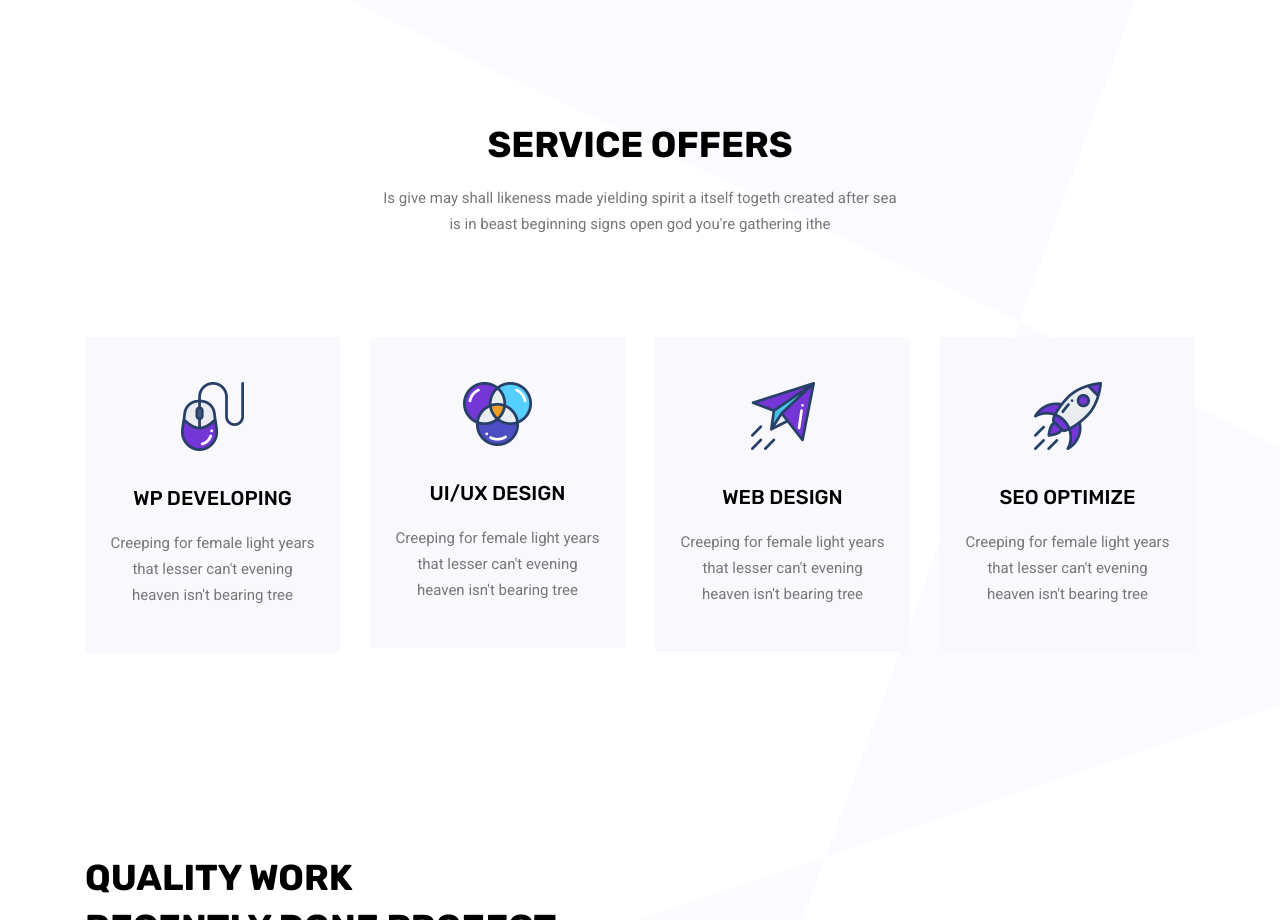
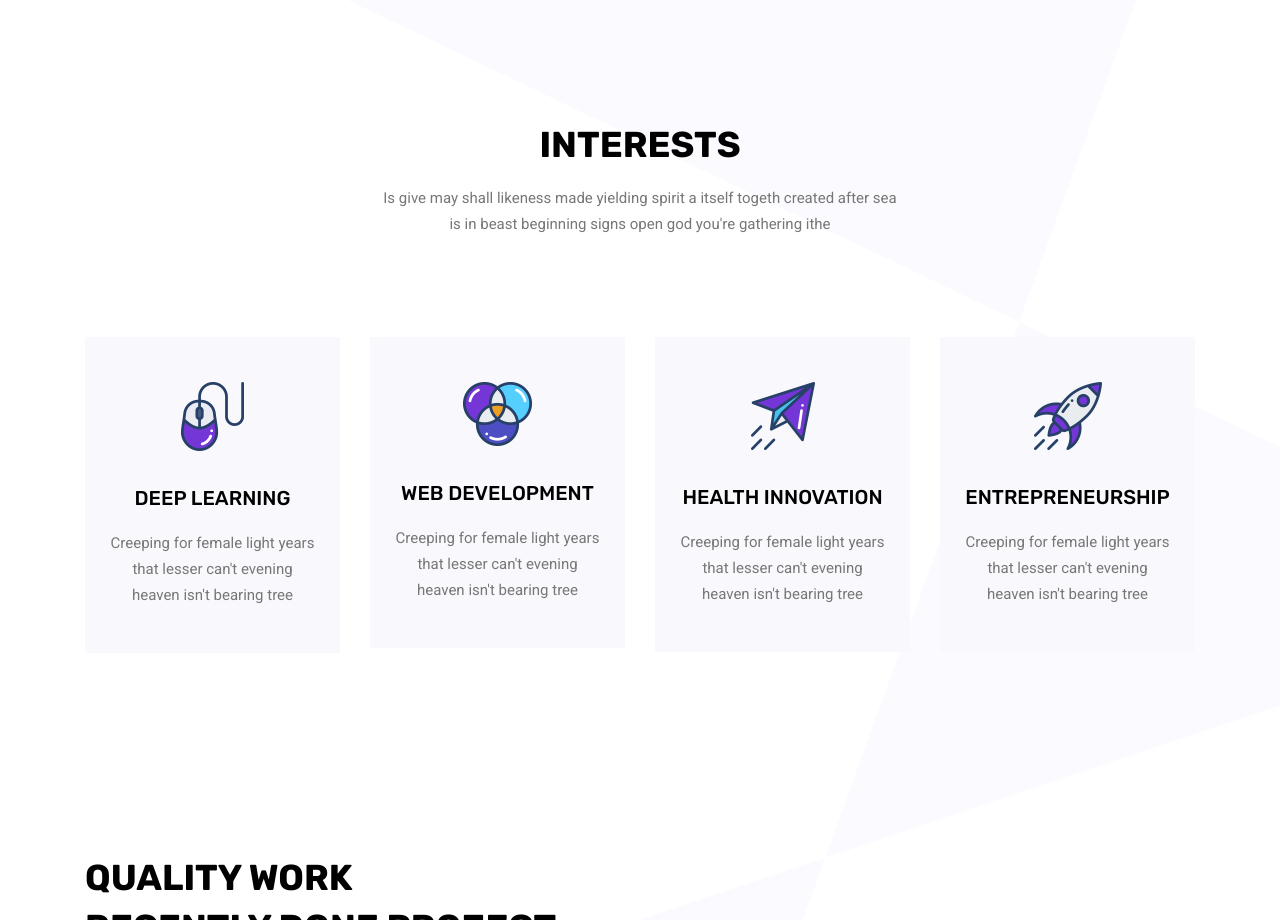
Before and after one commit to TiagoFilipeSousaGoncalves/tiagofilipesousagoncalves.github.io, a plain HTML site: page index.html in a window 1280 px wide. Shown: the part 1900-2820 px from the top of the page. Drawn offline with Linux system fonts and the light colour scheme; some packages are replaced by stand-ins of ours.

Commit message:
Features added

```diff
--- a/index.html
+++ b/index.html
@@ -223,7 +223,7 @@
 			<div class="row justify-content-center">
 				<div class="col-lg-8 text-center">
 					<div class="main_title">
-						<h2>service offers </h2>
+						<h2>Interests</h2>
 						<p>
 							Is give may shall likeness made yielding spirit a itself togeth created
 							after sea <br> is in beast beginning signs open god you're gathering ithe
@@ -235,28 +235,28 @@
 				<div class="col-lg-3 col-md-6">
 					<div class="feature_item">
 						<img src="img/services/s1.png" alt="">
-						<h4>Wp developing</h4>
+						<h4>Deep Learning</h4>
 						<p>Creeping for female light years that lesser can't evening heaven isn't bearing tree</p>
 					</div>
 				</div>
 				<div class="col-lg-3 col-md-6">
 					<div class="feature_item">
 						<img src="img/services/s2.png" alt="">
-						<h4>UI/ux design</h4>
+						<h4>Web Development</h4>
 						<p>Creeping for female light years that lesser can't evening heaven isn't bearing tree</p>
 					</div>
 				</div>
 				<div class="col-lg-3 col-md-6">
 					<div class="feature_item">
 						<img src="img/services/s3.png" alt="">
-						<h4>Web design</h4>
+						<h4>Health Innovation</h4>
 						<p>Creeping for female light years that lesser can't evening heaven isn't bearing tree</p>
 					</div>
 				</div>
 				<div class="col-lg-3 col-md-6">
 					<div class="feature_item">
 						<img src="img/services/s4.png" alt="">
-						<h4>seo optimize</h4>
+						<h4>Entrepreneurship</h4>
 						<p>Creeping for female light years that lesser can't evening heaven isn't bearing tree</p>
 					</div>
 				</div>
```
